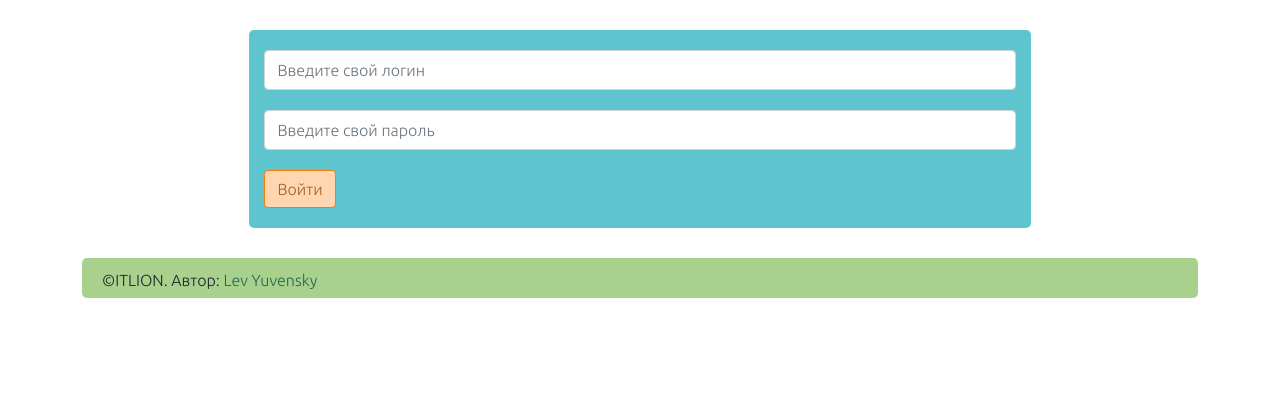
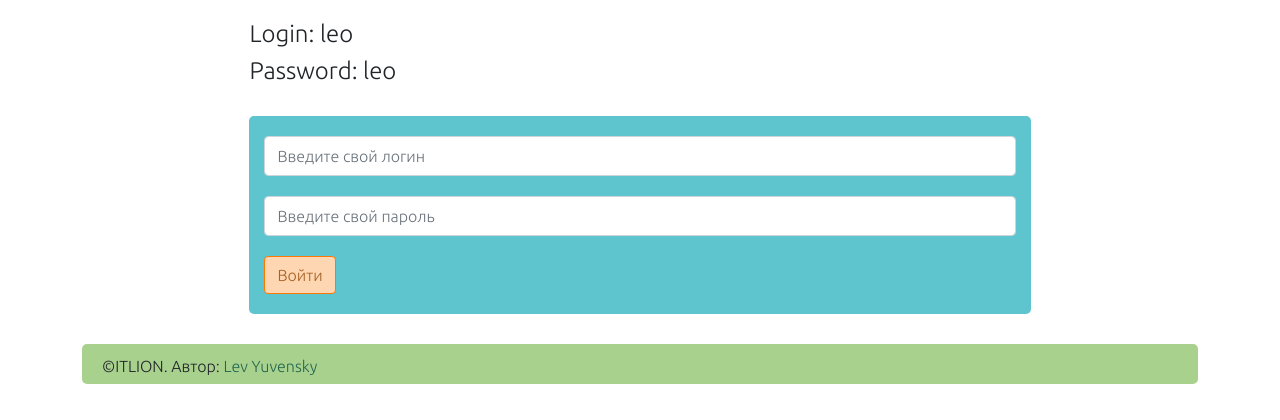
Before and after one commit to Yu-Leo/yuvensky-1580-1, a Flask app: page /login in a window 1280 px wide. Shown: the part 50-470 px from the top of the page. Run offline with Flask 2, Linux system fonts and the light colour scheme; parts of the project's set-up code (start-up, migrations or seed data) failed here and were passed over.

Commit message:
Fix bug with password

```diff
--- a/site/main.py
+++ b/site/main.py
@@ -4,6 +4,7 @@ import flask
 import sqlalchemy
 from flask_sqlalchemy import SQLAlchemy
 from typing import Optional
+import hashlib
 
 DATABASE_FILE_NAME = "database.db"
 
@@ -25,12 +26,10 @@ class Accounts(database.Model):
     birthday = database.Column(database.Date)
 
     def validate(self, password):
-        return self.password == password
-        # return self.password == hashlib.md5(password.encode("utf8")).hexdigest()
+        return self.password == hashlib.md5(password.encode("utf8")).hexdigest()
 
     def set_password(self, password):
-        self.password = password
-        # self.password = hashlib.md5(password.encode('utf8')).hexdigest(
+        self.password = hashlib.md5(password.encode('utf8')).hexdigest()
 
 
 class Courses(database.Model):
@@ -142,10 +141,11 @@ def add_accounts():
         first_name="Leo",
         last_name="Yu",
         email="l@gmail.com",
-        password="12345",
+        password="None",
         total_rating=100,
         registration_date=datetime.datetime.now(),
         birthday=datetime.datetime.now())
+    leo.set_password("leo")
     database.session.add(leo)
     database.session.commit()
 
--- a/site/static/css/login_style.css
+++ b/site/static/css/login_style.css
@@ -11,6 +11,9 @@
     height: 40px;
 }
 
+.login-password {
+    margin-top: 20px;
+}
 
 .login-button {
 	border-color: #FF7800;
--- a/site/templates/login.html
+++ b/site/templates/login.html
@@ -11,6 +11,10 @@
 
 {% block content %}
 <div class="main_body">
+    <div class="login-password">
+        <h4>Login: leo</h4>
+        <h4>Password: leo</h4>
+    </div>
     <form method="POST" class="auth login_form">
         <input type="text" name="login" class="form-control" placeholder="Введите свой логин">
         <input type="password" name="password" class="form-control" placeholder="Введите свой пароль">
```
